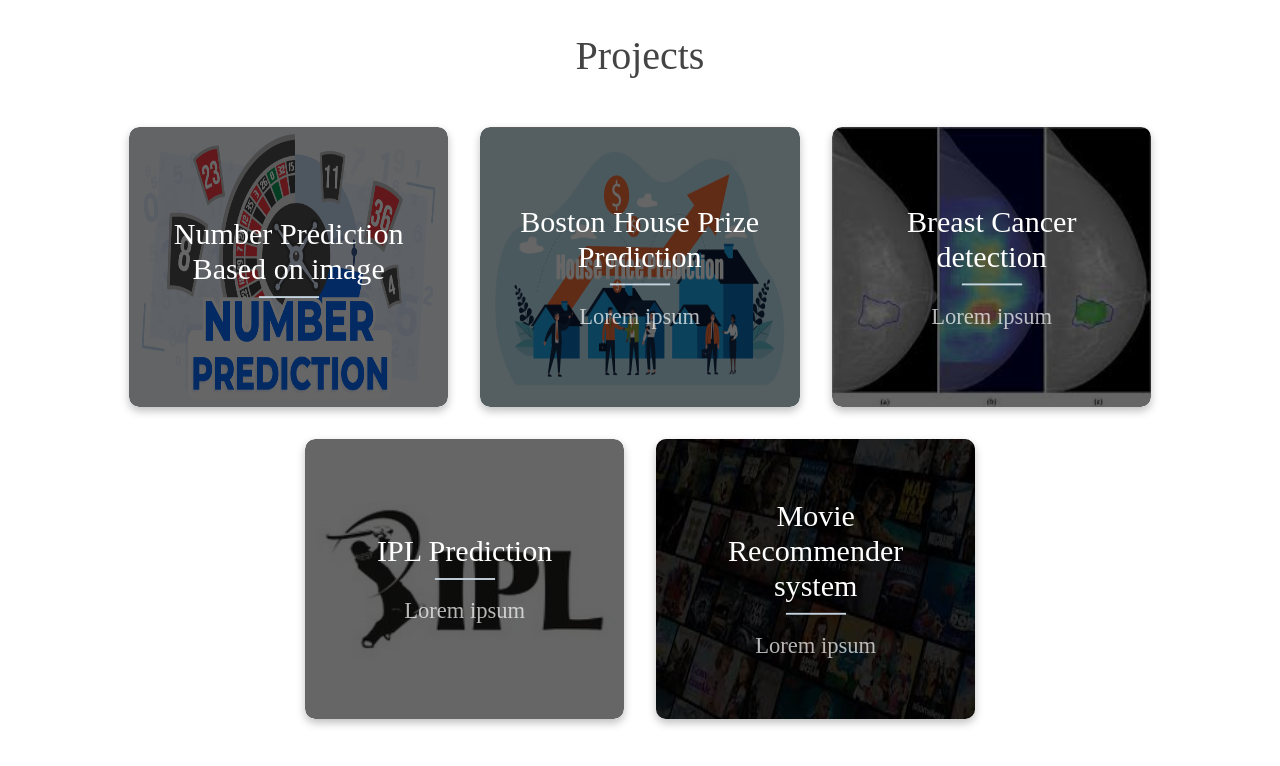
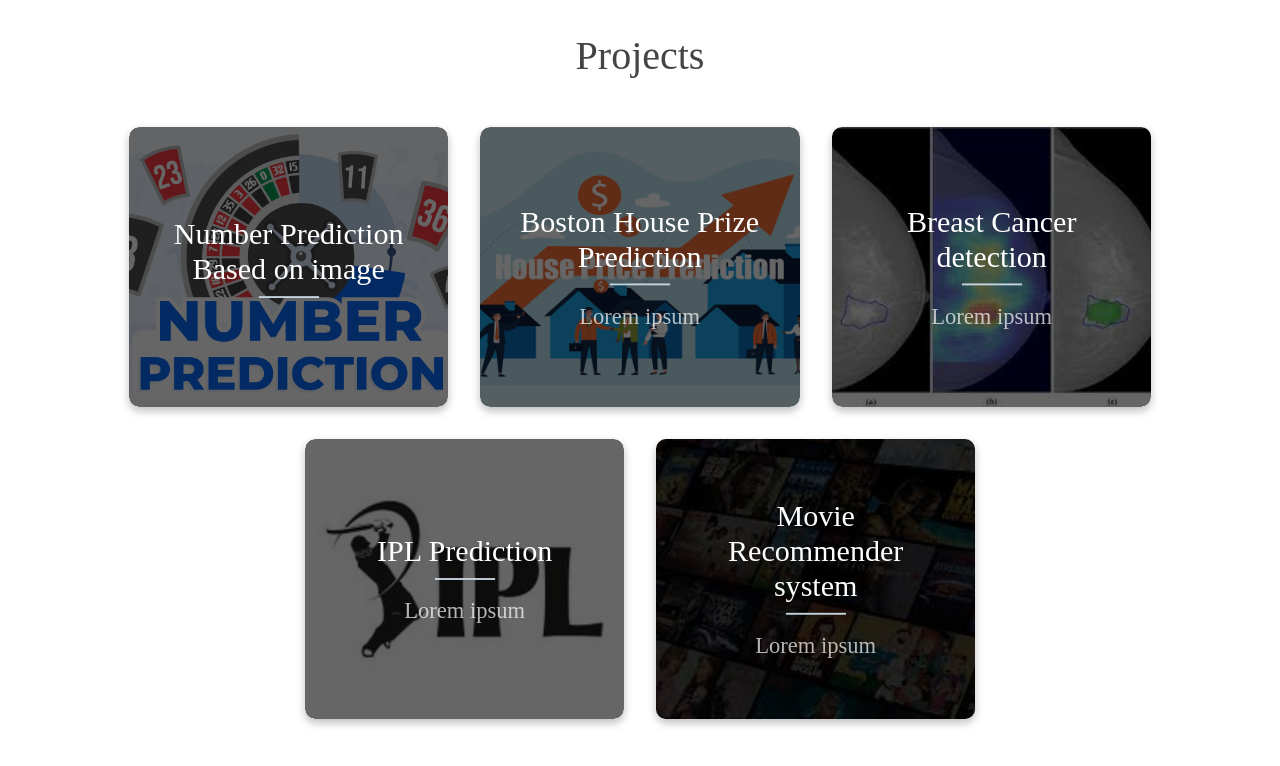
Before and after one commit to AtulRanjanJha/portfolio, a plain HTML site: page new.html in a window 1280 px wide. Drawn offline with Linux system fonts and the light colour scheme.

Commit message:
Update new.html

```diff
--- a/new.html
+++ b/new.html
@@ -156,6 +156,12 @@
     font-weight: 300;
 }
 
+.container img {
+    width: 100%;
+    height: 100%;
+    object-fit: cover; /* Ensure the image covers the container */
+}
+
 @media screen and (max-width: 64rem) {
     .col {
         width: calc(25% - 2rem);
@@ -173,6 +179,8 @@
         width: calc(50% - 2rem);
     }
 }
+
+
     </style>
 </head>
 
```
Lines whose indentation alone changed are shown as unchanged.
